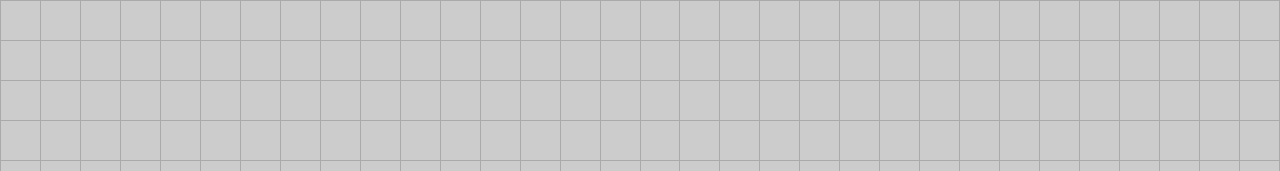
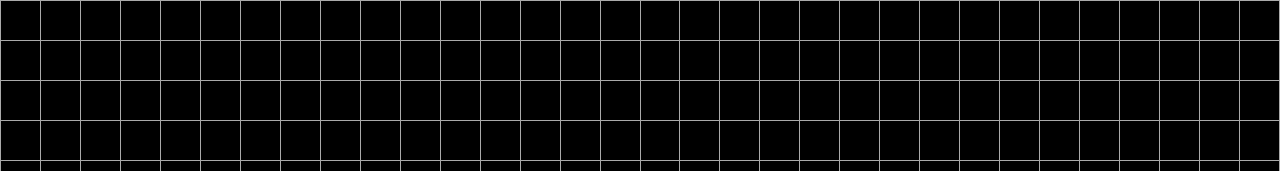
Before and after one commit to ktviz/lite-brite, a plain HTML site: page index.html in a window 1280 px wide. Shown: the top 171 px of the page. Drawn offline with Linux system fonts and the light colour scheme.

Commit message:
Updating colors

```diff
--- a/styles.css
+++ b/styles.css
@@ -10,7 +10,7 @@
   height: 40px;
   border: 1px solid #aaa;
 }
-[data-color="0"] { background-color: #ccc; }
+[data-color="0"] { background-color: #000; }
 [data-color="1"] { background-color: #f00; }
 [data-color="2"] { background-color: #0f0; }
 [data-color="3"] { background-color: #00f; }
```
